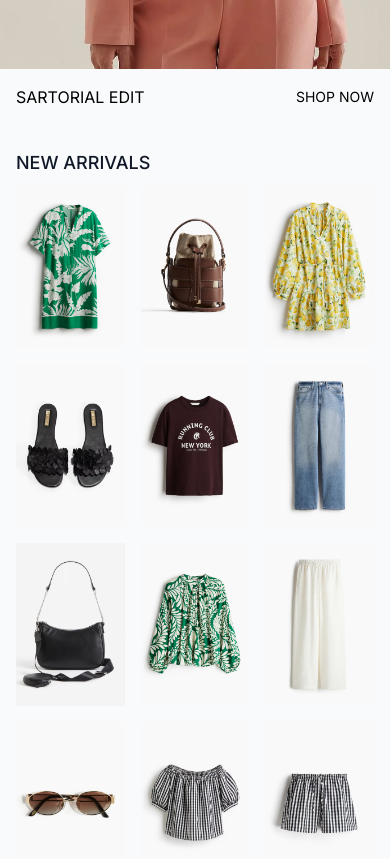
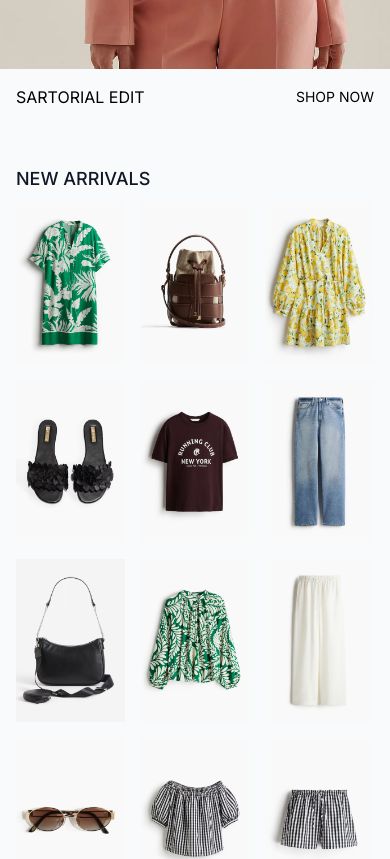
Before and after one commit to uxtocode/URBN, a React (Vite) app: page / in a window 390 px wide. Shown: the part 1700-2559 px from the top of the page. Built offline with nearby package versions, Linux system fonts and the light colour scheme.

Commit message:
adjusted text size

```diff
--- a/src/pages/Home.jsx
+++ b/src/pages/Home.jsx
@@ -87,7 +87,7 @@ const Home = () => {
             </section>
 
             {/* New Arrivals Section */}
-            <section className="bg-gray-50 md:pt-6">
+            <section className="bg-gray-50 pt-4 md:pt-6">
                 <div className="px-4 sm:px-8 md:py-6 pt-6 pb-4">
                     <h2 className="text-lg md:text-2xl font-medium md:font-semibold text-gray-900 mb-2 md:mb-4">NEW ARRIVALS</h2>
                     <div className="grid grid-cols-3 md:grid-cols-6 gap-4">
```
